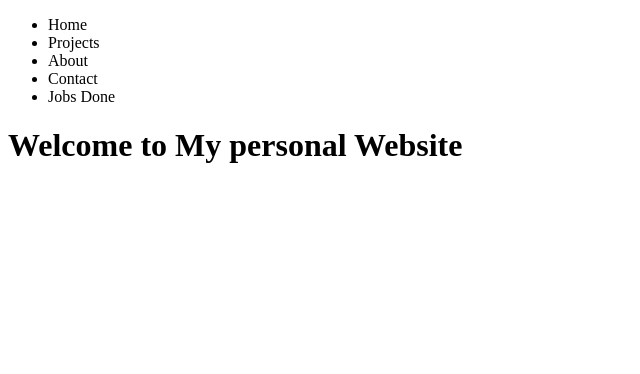
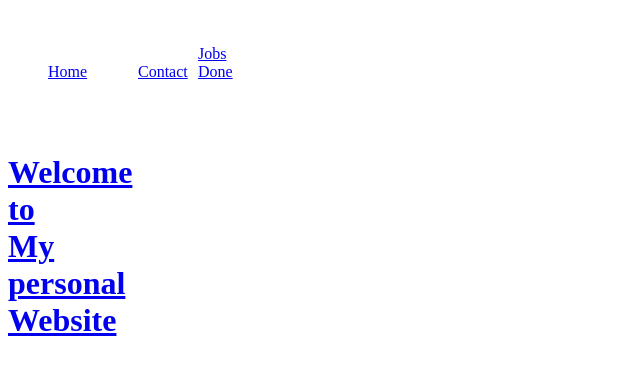
Before and after one commit to AgapetosChad/AgspetosChad.github.io, a plain HTML site: page index.html in a window 1280 px wide. Shown: the whole page, without its empty margins (0-640 px from the left). Drawn offline with Linux system fonts and the light colour scheme.

Commit message:
added the css code for navigation

```diff
--- a/index.html
+++ b/index.html
@@ -1,16 +1,17 @@
 <!DOCTYPE html>
 <html>
 <head>
+    <link rel="stylesheet", type="text/css" href="style.css">
     <title>Agapetos Website</title>
 </head>
 <body>
-    <nav>
+    <nav class="nav-bar">
         <ul>
-            <li>Home</li>
-            <li>Projects</li>
-            <li>About</li>
-            <li>Contact</li>
-            <li>Jobs Done</li>
+            <li><a href="index.html">Home</li>
+            <li><a href="#"Projects</li>
+            <li><a href="#"About</li>
+            <li<a href="#">Contact</li>
+            <li><a href="#">Jobs Done</li>
         </ul>
 
 
--- a/style.css
+++ b/style.css
@@ -0,0 +1,9 @@
+.navbar ul, li ,a{
+    list-style-type: none;
+    margin:0;
+    padding:5px, 0px, 5px, 0px;
+    display:inline-block;
+    width: 30px;
+    height:25px;
+
+}
```
